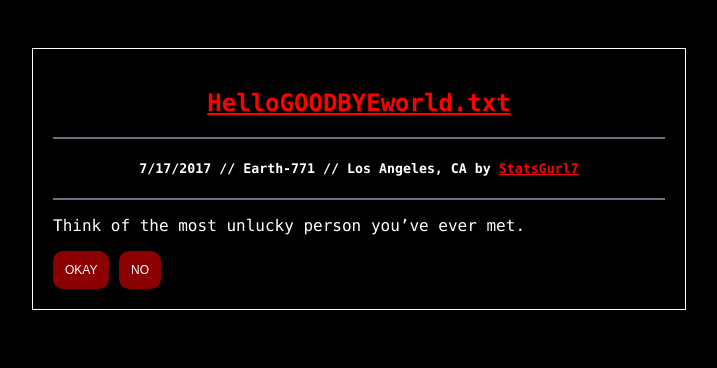
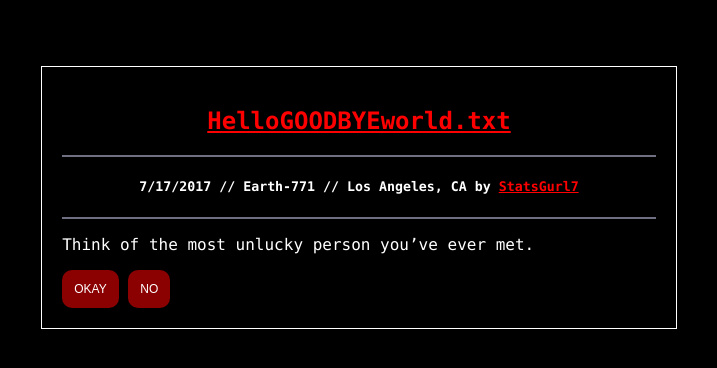
Before and after one commit to badfic/rhinoverse, a plain HTML site: page Post1.html in a window 1280 px wide. Shown: the whole page, without its empty margins (302-1019 px from the left). Drawn offline with nearby package versions, Linux system fonts and the light colour scheme.

Commit message:
changed body padding

```diff
--- a/Post1.html
+++ b/Post1.html
@@ -91,7 +91,7 @@ hr.fp {
 body {
   font-family: 'lucida console';
   color: white;
-  padding: 20px;
+  padding: 3%;
   background: #000;
 }
 
```
